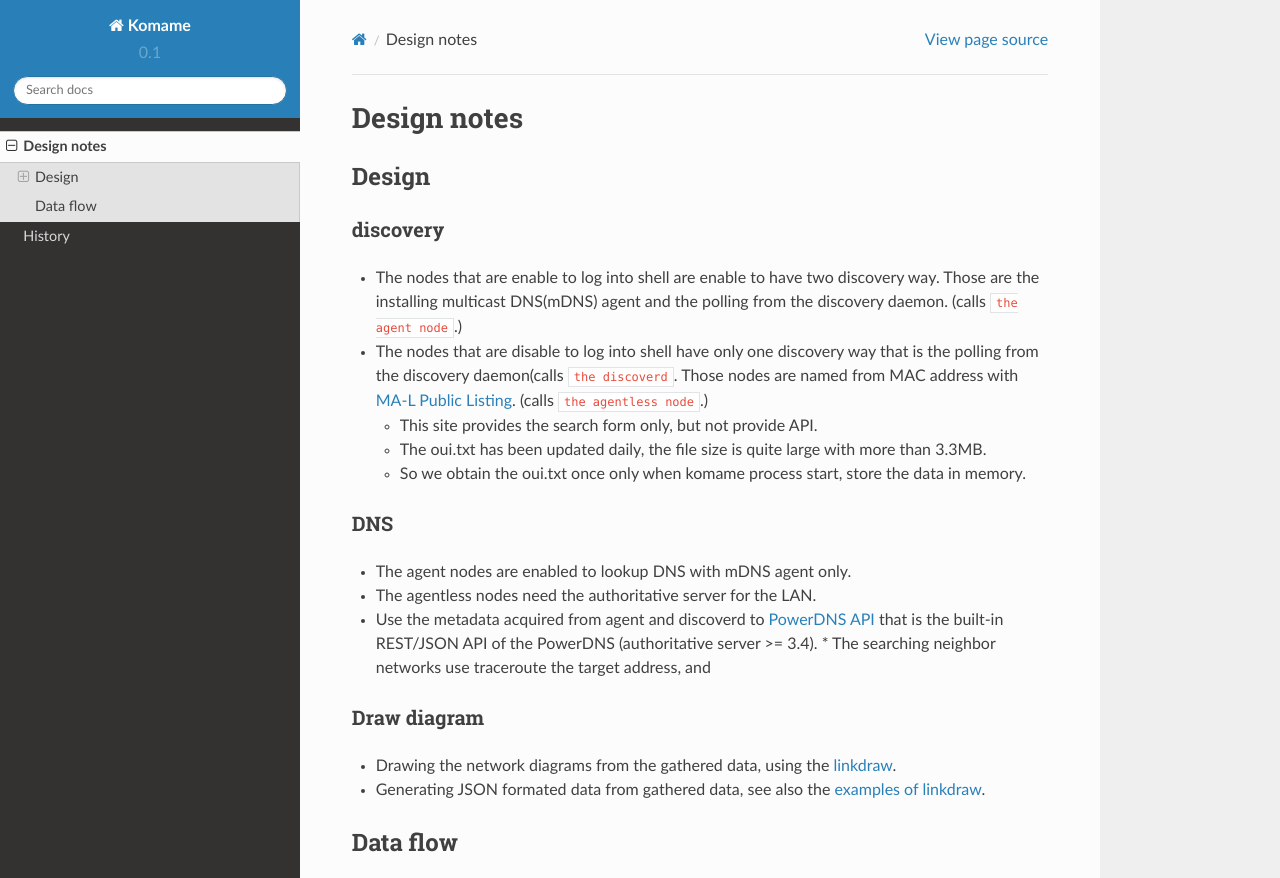
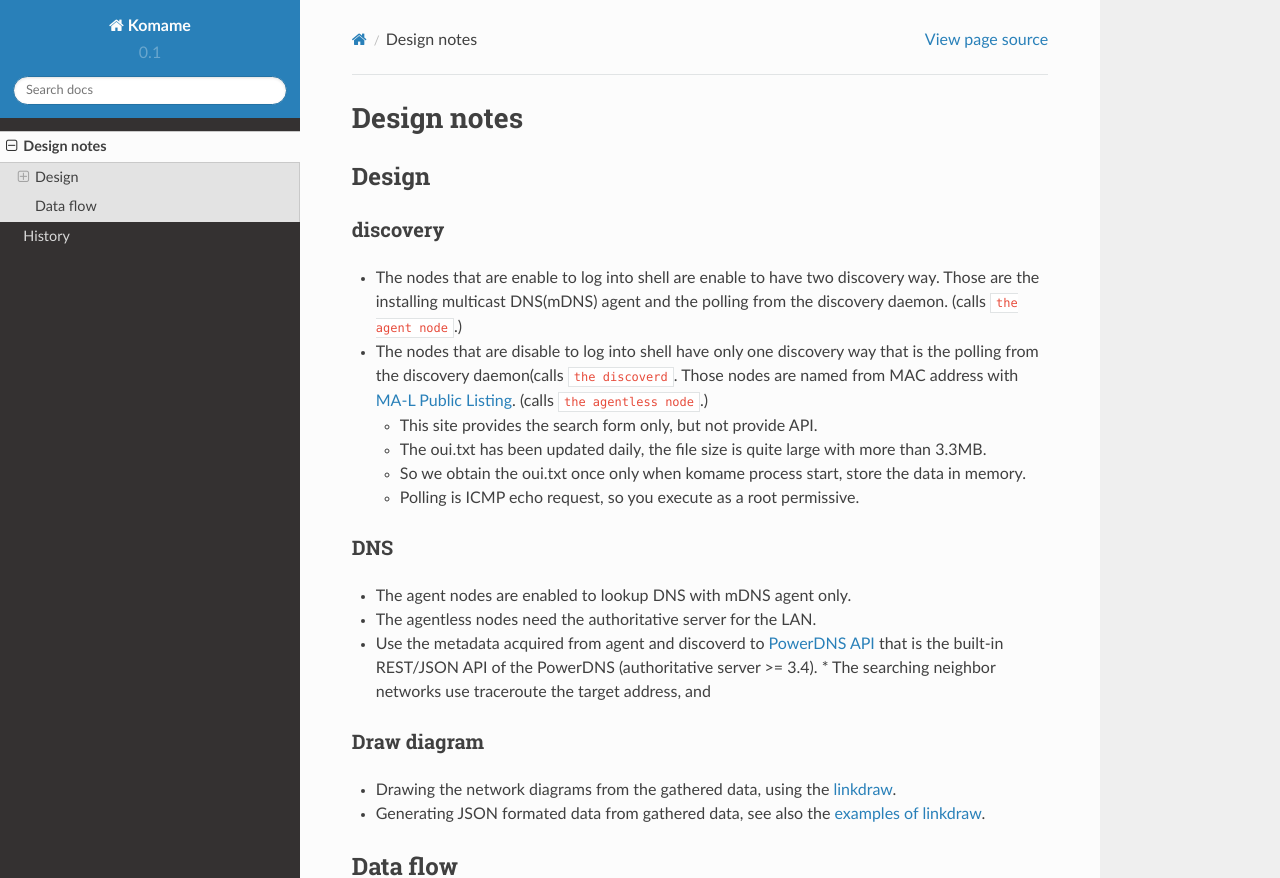
Before and after one commit to mkouhei/komame, a Sphinx documentation site: the page built from docs/source/design-notes.rst, in a window 1280 px wide and 1195 px high, cut to the strip 0-878 px from the top of the window. Built offline with Sphinx 7.4.7 and the Read the Docs theme 2.0.0, drawn with Linux system fonts in a browser that asks for light colours.

Commit message:
Updates design notes.
Signed-off-by: Kouhei Maeda <mkouhei@palmtb.net>

```diff
--- a/docs/source/design-notes.rst
+++ b/docs/source/design-notes.rst
@@ -17,6 +17,7 @@ discovery
   * This site provides the search form only, but not provide API.
   * The oui.txt has been updated daily, the file size is quite large with more than 3.3MB.
   * So we obtain the oui.txt once only when komame process start, store the data in memory.
+  * Polling is ICMP echo request, so you execute as a root permissive.
 
 DNS
 ---
```
